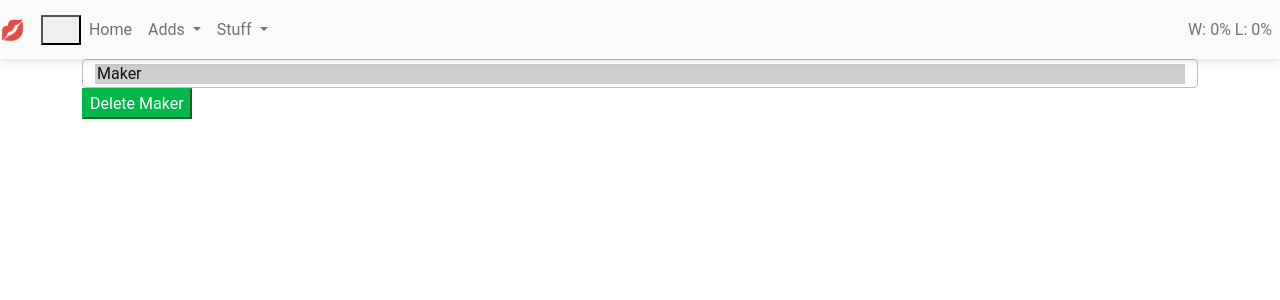
After one commit to sillypears/raffle-entries, a Flask app: page /del-maker in a window 1280 px wide. The commit adds this page. Shown: the top 300 px of the page. Run offline with Flask 2, Linux system fonts and the light colour scheme; data that the repository does not hold is empty; some libraries are stand-ins or nearby versions.

Commit message:
Bye bye baddies

```diff
--- a/db/db.py
+++ b/db/db.py
@@ -84,3 +84,9 @@ def get_percent_by_id(db, id, conf):
     cur = db.cursor()
     cur.execute(f"SELECT m.name, m.display, e.result, COUNT(e.result), m.id FROM entries e LEFT JOIN makers m ON m.id = e.maker_id WHERE e.maker_id = {id} GROUP BY m.name,e.result, m.display, m.id")
     return cur
+
+def del_maker(db, id, conf):
+    cur = db.cursor()
+    cur.execute(f"DELETE FROM makers WHERE id = {id}")
+    print(dir(cur))
+    return cur
--- a/main.py
+++ b/main.py
@@ -1,4 +1,4 @@
-from flask import Flask, render_template, request, jsonify, redirect
+from flask import Flask, render_template, request, jsonify, redirect, url_for
 import math
 from pprint import pprint
 from datetime import datetime
@@ -101,7 +101,7 @@ def add_maker():
         entry = database.add_maker(
             db, {'name': name, 'display': display, 'instagram': instagram}, conf)
         db.close()
-        return redirect("/")
+        return redirect(url_for('index'))
     else:
         return render_template("add-maker.html", percs=get_percs())
 
@@ -127,7 +127,7 @@ def add_entry():
         entry = database.add_entry(db, {'maker_id': maker, 'link': link,
                                         'notes': notes, 'epoch': epoch, 'date': date, 'result': result}, conf)
         db.close()
-        return redirect("/")
+        return redirect(url_for('index'))
     else:
         db = database.get_db(conf)
         makers = database.get_makers(db, conf).fetchall()
@@ -146,8 +146,8 @@ def edit_entry(id):
     elif request.method == "POST":
         db = database.get_db(conf)
         update = database.update_entry(db, id, request.form, conf)
-        print(update)
-        return index()
+        db.close()
+        return redirect(url_for('index'))
 
 
 @app.route("/edit/maker/<id>", methods=["GET", "POST"])
@@ -155,11 +155,28 @@ def edit_maker(id):
     if request.method == "GET":
         db = database.get_db(conf)
         maker = database.get_maker(db, id, conf).fetchall()[0]
+        db.close()
         return render_template("edit-maker.html", percs=get_percs(), maker=maker)
     elif request.method == "POST":
         db = database.get_db(conf)
         update = database.update_maker(db, id, request.form, conf)
-        return index()
+        db.close()
+        return redirect(url_for('index'))
+
+@app.route("/del-maker", methods=["GET", "POST"])
+def del_makers():
+    if request.method == "GET":
+        db = database.get_db(conf)
+        makers = database.get_makers(db, conf).fetchall()
+        db.close()
+        return render_template('del-maker.html', percs=get_percs(), makers=makers)
+    elif request.method == "POST":
+        db = database.get_db(conf)
+        for deletee in request.form.getlist('del-maker'):
+            print(f"deleting {deletee}")
+            deleted = database.del_maker(db, int(deletee), conf)
+        db.close()
+        return redirect(url_for('index'))
 
 @app.route("/toggle-result", methods=["POST"])
 def toggle_result():
@@ -188,7 +205,7 @@ def get_entries_by_maker():
             entries[entry[-1]].append(entry)
         else:
             entries[entry[-1]] = [entry]
-
+    db.close()
     return {'status': 'OK', 'data': entries}
 
 
--- a/static/css/style.css
+++ b/static/css/style.css
@@ -9,6 +9,20 @@
 .makers-card {
     width: 18rem;
 }
+
+.spoiler-text {
+    color: transparent;
+    cursor: grab;
+    user-select: none;
+    transition: background 0.3s ease 0.2s, color 0.2s ease 0.25s;
+}
+
+.spoiler-text:hover,
+.spoiler-text:focus {
+    background: #e8e8e8;
+    color: inherit;
+}
+
 @media (min-width: 34em) {
     .maker-card-columns {
         -webkit-column-count: 2;
--- /dev/null
+++ b/templates/del-maker.html
@@ -0,0 +1,18 @@
+{% extends "layout.html" %}
+{% block content %}
+<div class="container">
+    <div class="">
+        <form action="" method="POST">
+                <select id="del-maker" name="del-maker" class="select form-control" multiple size={{ makers | length +1 }}>
+                    <option value=-1 name="maker-default" selected>Maker</option>
+
+                    {% for m in makers %}
+                    <option value={{ m[0] }} name="maker-{{ m[1] }}">{{ m[2] }}</option>
+                    {% endfor %}
+                </select>
+
+                <button type="submit" class="btn-success">Delete Maker</button>
+        </form>
+    </div>
+</div>
+{% endblock %}
```
Also changed, not shown: templates/index.html (+12 -5 lines).
